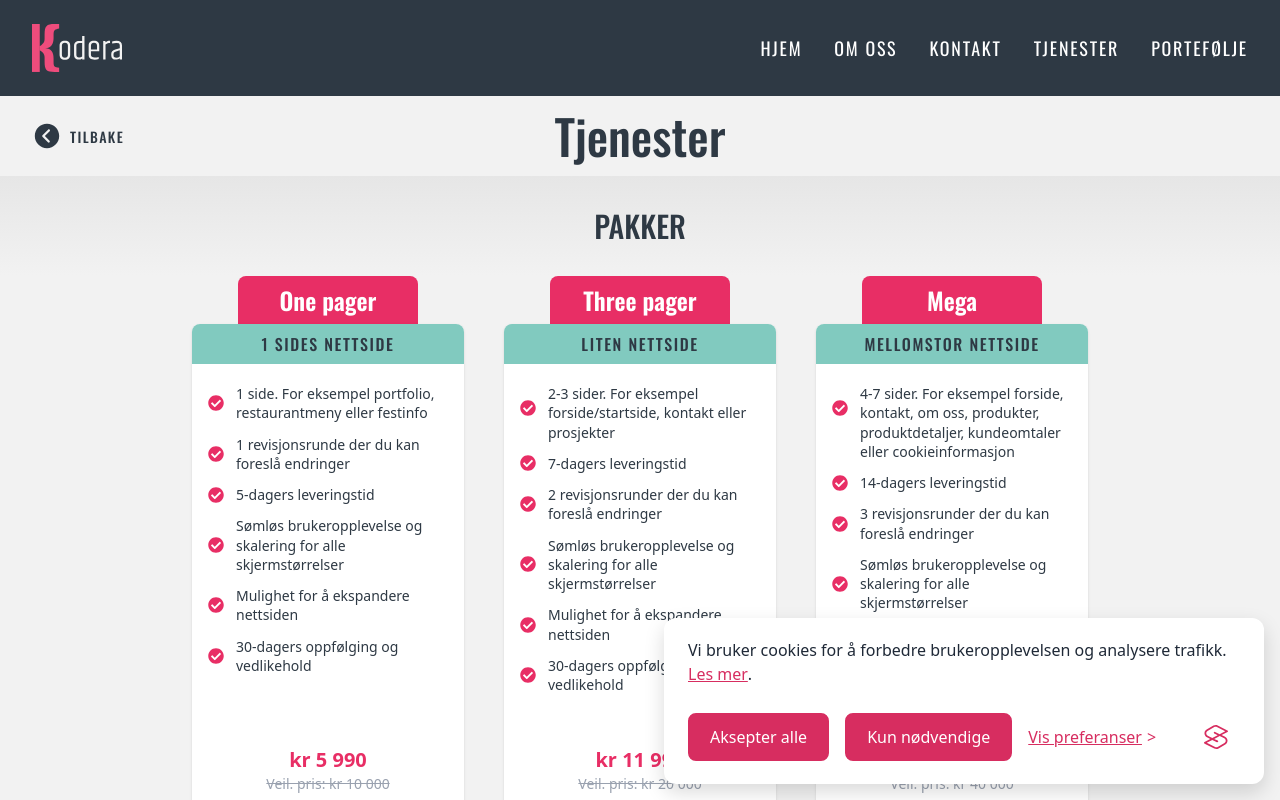
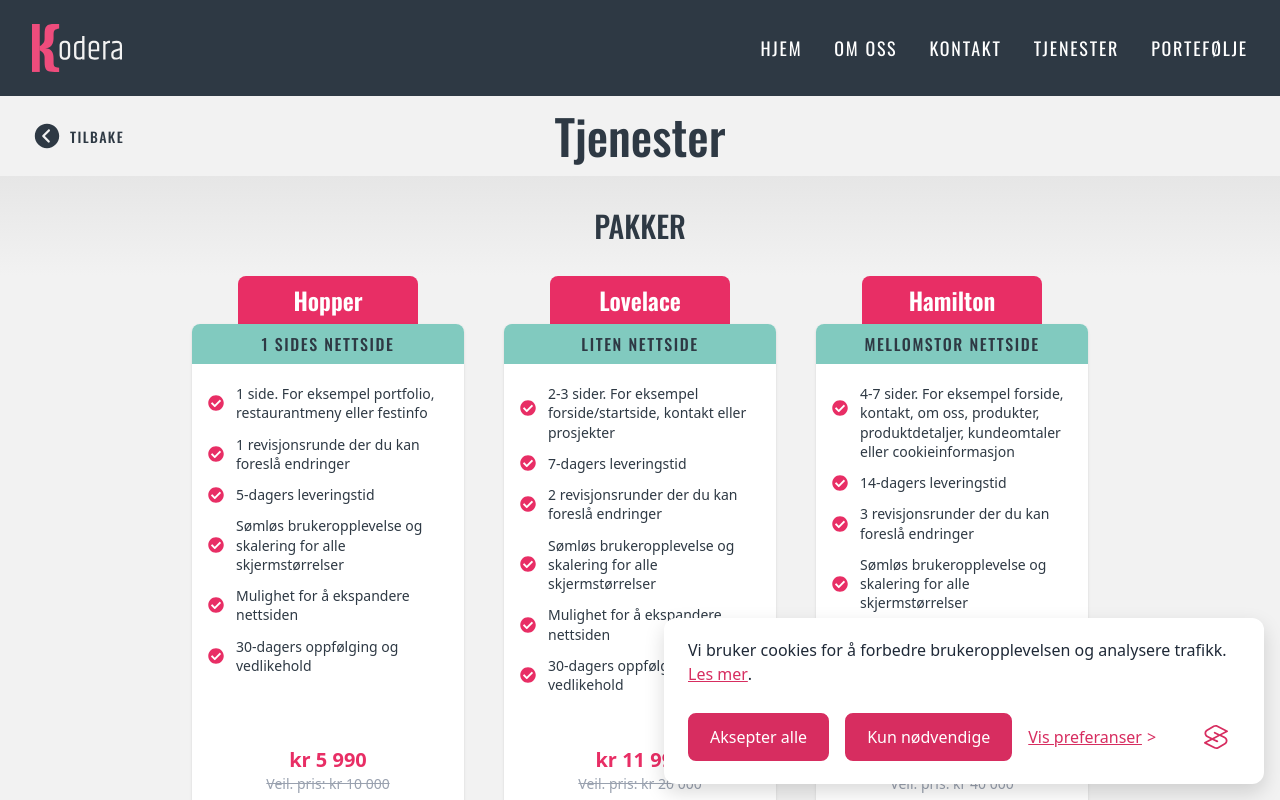
Before and after one commit to elanetto/Kodera, a React (Vite) app: page /tjenester in a window 1280 px wide. Shown: the top 800 px of the page. Built offline with nearby package versions, Linux system fonts and the light colour scheme; a web font is replaced by a local one.

Commit message:
new names on packages

```diff
--- a/src/data/offersData.js
+++ b/src/data/offersData.js
@@ -18,7 +18,7 @@ import figmaTimeLazy from "./../assets/projectImages/lazyload-ux-timespris.png";
 export const packages = [
   {
     id: "one-pager",
-    tag: "One pager",
+    tag: "Hopper",
     exampleProjectSlugs: ["bryllup"],
     headline: "1 sides nettside",
     features: [
@@ -73,7 +73,7 @@ export const packages = [
 
   {
     id: "three-pager",
-    tag: "Three pager",
+    tag: "Lovelace",
     exampleProjectSlugs: ["elanetto-design", "anette-therese-no"],
     headline: "Liten nettside",
     features: [
@@ -132,7 +132,7 @@ export const packages = [
 
   {
     id: "mega",
-    tag: "Mega",
+    tag: "Hamilton",
     exampleProjectSlugs: ["holidaze-anette", "holidaze-line"],
     headline: "Mellomstor nettside",
     beforeBying: [
```
